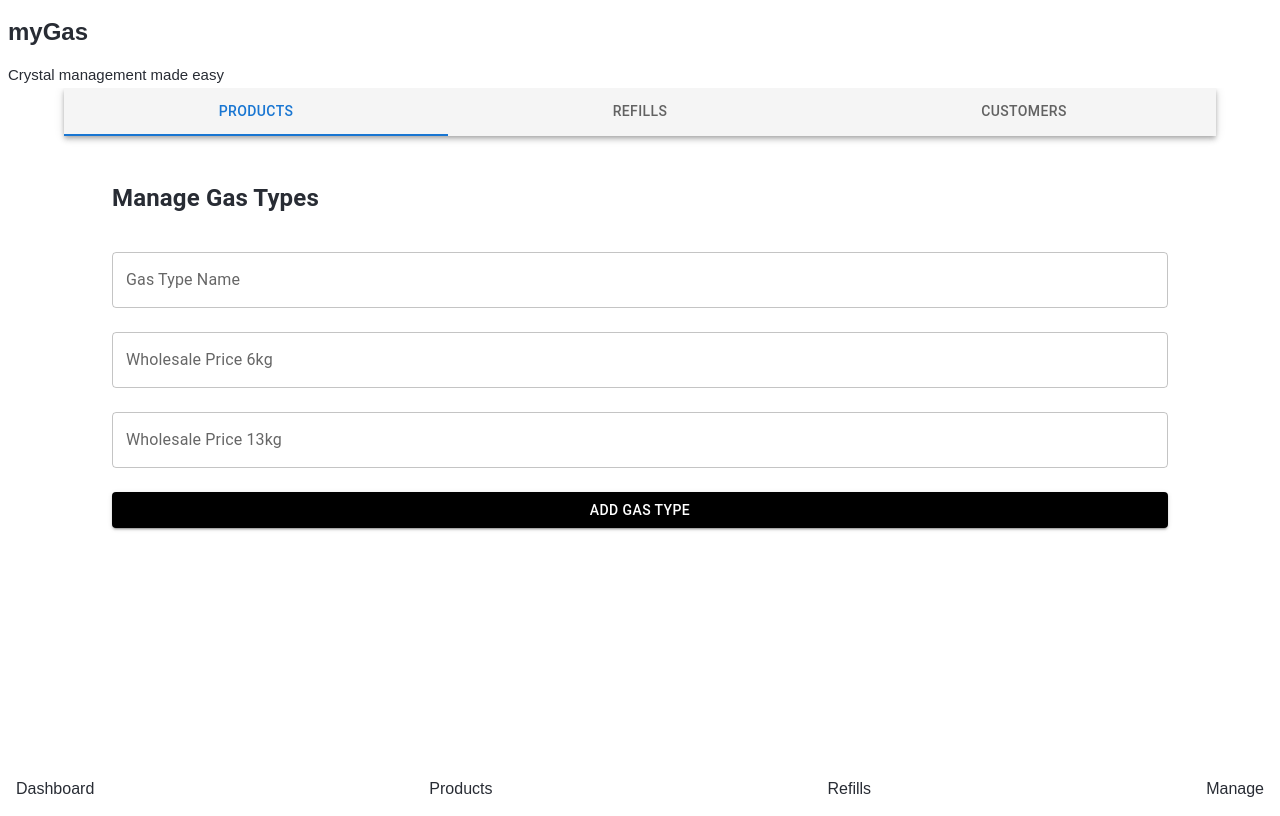
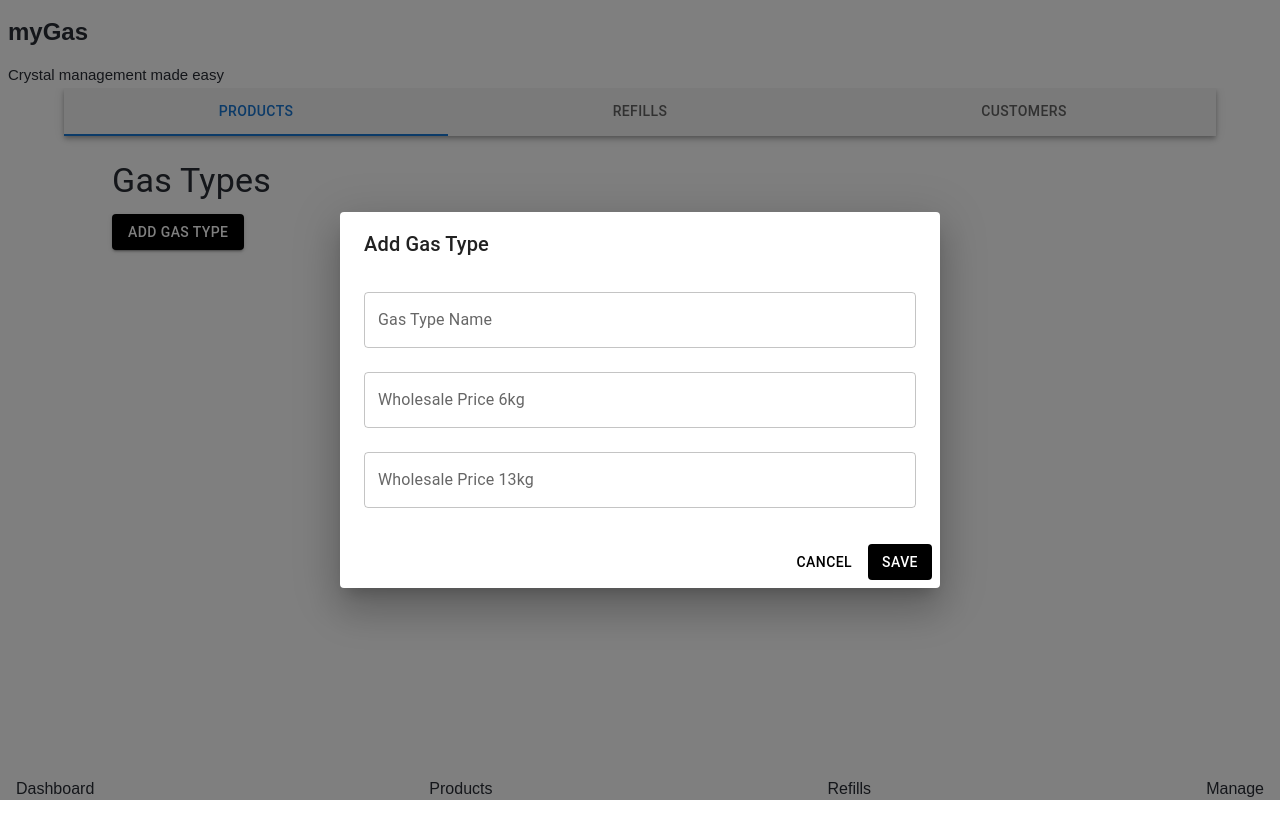
Before and after one commit to iantanui/mygas, a React (Create React App) app: page /management in a window 1280 px wide. Both pictures are taken after a click on the button "ADD GAS TYPE". Built offline with nearby package versions, Linux system fonts and the light colour scheme.

Commit message:
GasType and dialog

```diff
--- /dev/null
+++ b/src/components/gasTypes/GasTypeDialog.js
@@ -0,0 +1,79 @@
+import React, { useState, useEffect } from 'react';
+import {
+  Dialog,
+  DialogActions,
+  DialogContent,
+  DialogTitle,
+  TextField,
+  Button,
+} from '@mui/material';
+import { useGasTypes } from './GasTypeContext';
+
+const GasTypeDialog = ({ open, onClose, gasType, onSave }) => {
+  const { addGasType } = useGasTypes();
+  const [name, setName] = useState('');
+  const [wholesalePrice6kg, setWholesalePrice6kg] = useState('');
+  const [wholesalePrice13kg, setWholesalePrice13kg] = useState('');
+
+  useEffect(() => {
+    if (gasType) {
+      setName(gasType.name);
+      setWholesalePrice6kg(gasType.wholesalePrice6kg);
+      setWholesalePrice13kg(gasType.wholesalePrice13kg);
+    } else {
+      setName('');
+      setWholesalePrice6kg('');
+      setWholesalePrice13kg('');
+    }
+  }, [gasType]);
+
+  const handleSave = () => {
+    if (gasType) {
+      onSave(gasType.id, name, parseFloat(wholesalePrice6kg), parseFloat(wholesalePrice13kg));
+    } else {
+      addGasType(name, parseFloat(wholesalePrice6kg), parseFloat(wholesalePrice13kg));
+    }
+    onClose();
+  };
+
+  return (
+    <Dialog open={open} onClose={onClose}>
+      <DialogTitle>{gasType ? 'Edit Gas Type' : 'Add Gas Type'}</DialogTitle>
+      <DialogContent>
+        <TextField
+          label="Gas Type Name"
+          value={name}
+          onChange={(e) => setName(e.target.value)}
+          fullWidth
+          margin="normal"
+        />
+        <TextField
+          label="Wholesale Price 6kg"
+          value={wholesalePrice6kg}
+          onChange={(e) => setWholesalePrice6kg(e.target.value)}
+          fullWidth
+          margin="normal"
+          type="number"
+        />
+        <TextField
+          label="Wholesale Price 13kg"
+          value={wholesalePrice13kg}
+          onChange={(e) => setWholesalePrice13kg(e.target.value)}
+          fullWidth
+          margin="normal"
+          type="number"
+        />
+      </DialogContent>
+      <DialogActions>
+        <Button onClick={onClose} style={{ color: 'black' }}>
+          Cancel
+        </Button>
+        <Button onClick={handleSave} style={{ backgroundColor: 'black', color: 'white' }}>
+          Save
+        </Button>
+      </DialogActions>
+    </Dialog>
+  );
+};
+
+export default GasTypeDialog;
--- /dev/null
+++ b/src/components/gasTypes/GasTypeItem.js
@@ -0,0 +1,34 @@
+import React from 'react';
+import { Card, CardContent, Typography, CardActions, IconButton, Grid } from '@mui/material';
+import DeleteIcon from '@mui/icons-material/Delete';
+import EditIcon from '@mui/icons-material/Edit';
+
+const GasTypeItem = ({ gasType, onEdit, onDelete }) => {
+  return (
+    <Grid item xs={12} sm={6} md={4}>
+      <Card>
+        <CardContent>
+          <Typography variant="h5" component="h2">
+            {gasType.name}
+          </Typography>
+          <Typography color="textSecondary">
+            Wholesale Price 6kg: {gasType.wholesalePrice6kg}
+          </Typography>
+          <Typography color="textSecondary">
+            Wholesale Price 13kg: {gasType.wholesalePrice13kg}
+          </Typography>
+        </CardContent>
+        <CardActions>
+          <IconButton onClick={() => onEdit(gasType)} style={{ marginLeft: 'auto' }}>
+            <EditIcon />
+          </IconButton>
+          <IconButton onClick={() => onDelete(gasType.id)} color="secondary">
+            <DeleteIcon />
+          </IconButton>
+        </CardActions>
+      </Card>
+    </Grid>
+  );
+};
+
+export default GasTypeItem;
--- a/src/pages/GasTypeScreen.js
+++ b/src/pages/GasTypeScreen.js
@@ -1,70 +1,52 @@
 import React, { useState } from 'react';
-import { Container, TextField, Button, List, ListItem, ListItemText, ListItemSecondaryAction, IconButton } from '@mui/material';
-import DeleteIcon from '@mui/icons-material/Delete';
+import { Container, Typography, Button, Grid } from '@mui/material';
+import GasTypeItem from '../components/gasTypes/GasTypeItem';
+import GasTypeDialog from '../components/gasTypes/GasTypeDialog';
 import { useGasTypes } from '../components/gasTypes/GasTypeContext';
 
 const GasTypesScreen = () => {
-  const { gasTypes, addGasType, deleteGasType } = useGasTypes();
-  const [name, setName] = useState('');
-  const [wholesalePrice6kg, setWholesalePrice6kg] = useState('');
-  const [wholesalePrice13kg, setWholesalePrice13kg] = useState('');
+  const { gasTypes, deleteGasType, updateGasType } = useGasTypes();
+  const [open, setOpen] = useState(false);
+  const [editingGasType, setEditingGasType] = useState(null);
 
-  const handleAddGasType = () => {
-    if (name && wholesalePrice6kg && wholesalePrice13kg) {
-      addGasType(name, parseFloat(wholesalePrice6kg), parseFloat(wholesalePrice13kg));
-      setName('');
-      setWholesalePrice6kg('');
-      setWholesalePrice13kg('');
-    }
+  const handleOpen = (gasType = null) => {
+    setEditingGasType(gasType);
+    setOpen(true);
+  };
+
+  const handleClose = () => {
+    setOpen(false);
+    setEditingGasType(null);
   };
 
   return (
     <Container>
-      <h2>Manage Gas Types</h2>
-      <TextField
-        label="Gas Type Name"
-        value={name}
-        onChange={(e) => setName(e.target.value)}
-        fullWidth
-        margin="normal"
-      />
-      <TextField
-        label="Wholesale Price 6kg"
-        value={wholesalePrice6kg}
-        onChange={(e) => setWholesalePrice6kg(e.target.value)}
-        fullWidth
-        margin="normal"
-      />
-      <TextField
-        label="Wholesale Price 13kg"
-        value={wholesalePrice13kg}
-        onChange={(e) => setWholesalePrice13kg(e.target.value)}
-        fullWidth
-        margin="normal"
-      />
+      <Typography variant="h4" gutterBottom>
+        Gas Types
+      </Typography>
       <Button
         variant="contained"
-        style={{ backgroundColor: 'black', color: 'white', marginTop: '1rem' }}
-        onClick={handleAddGasType}
-        fullWidth
+        style={{ backgroundColor: 'black', color: 'white', marginBottom: '1rem' }}
+        onClick={() => handleOpen()}
       >
         Add Gas Type
       </Button>
-      <List>
+      <Grid container spacing={3}>
         {gasTypes.map((gasType) => (
-          <ListItem key={gasType.id}>
-            <ListItemText
-              primary={gasType.name}
-              secondary={`6kg: ${gasType.wholesalePrice6kg} | 13kg: ${gasType.wholesalePrice13kg}`}
-            />
-            <ListItemSecondaryAction>
-              <IconButton edge="end" aria-label="delete" onClick={() => deleteGasType(gasType.id)}>
-                <DeleteIcon />
-              </IconButton>
-            </ListItemSecondaryAction>
-          </ListItem>
+          <GasTypeItem
+            key={gasType.id}
+            gasType={gasType}
+            onEdit={handleOpen}
+            onDelete={deleteGasType}
+          />
         ))}
-      </List>
+      </Grid>
+      <GasTypeDialog
+        open={open}
+        onClose={handleClose}
+        gasType={editingGasType}
+        onSave={updateGasType}
+      />
     </Container>
   );
 };
```
